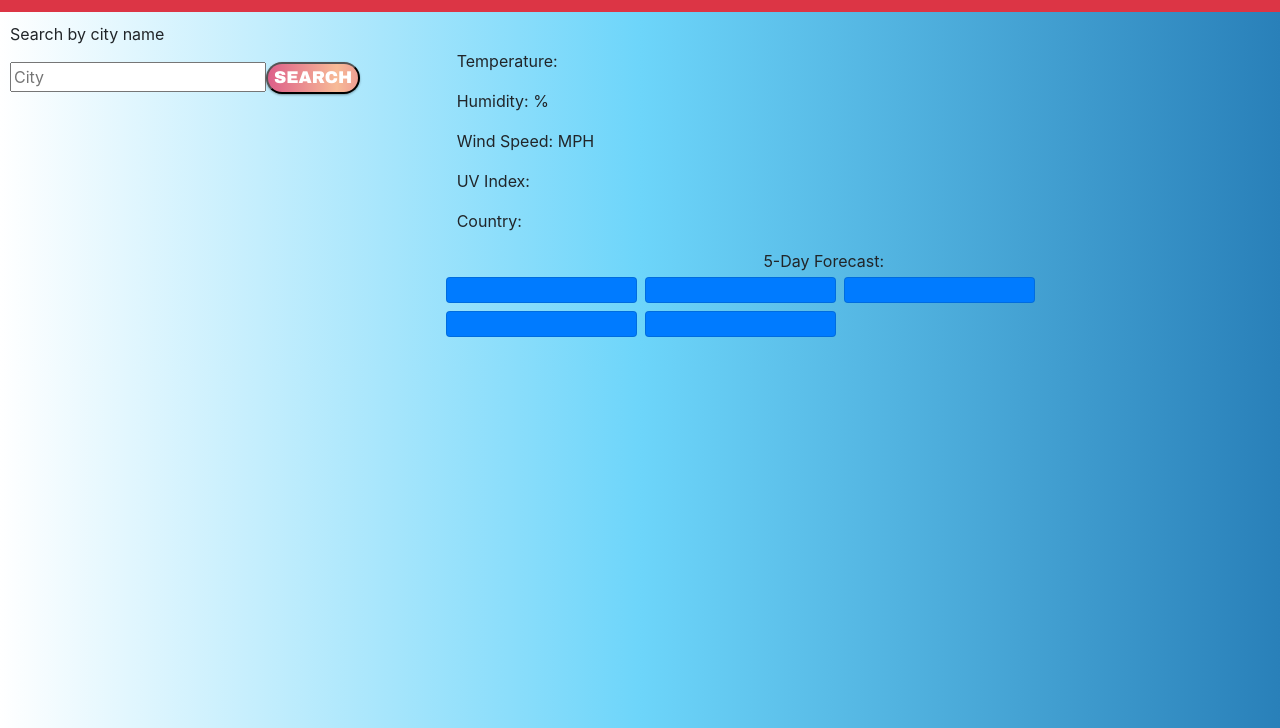
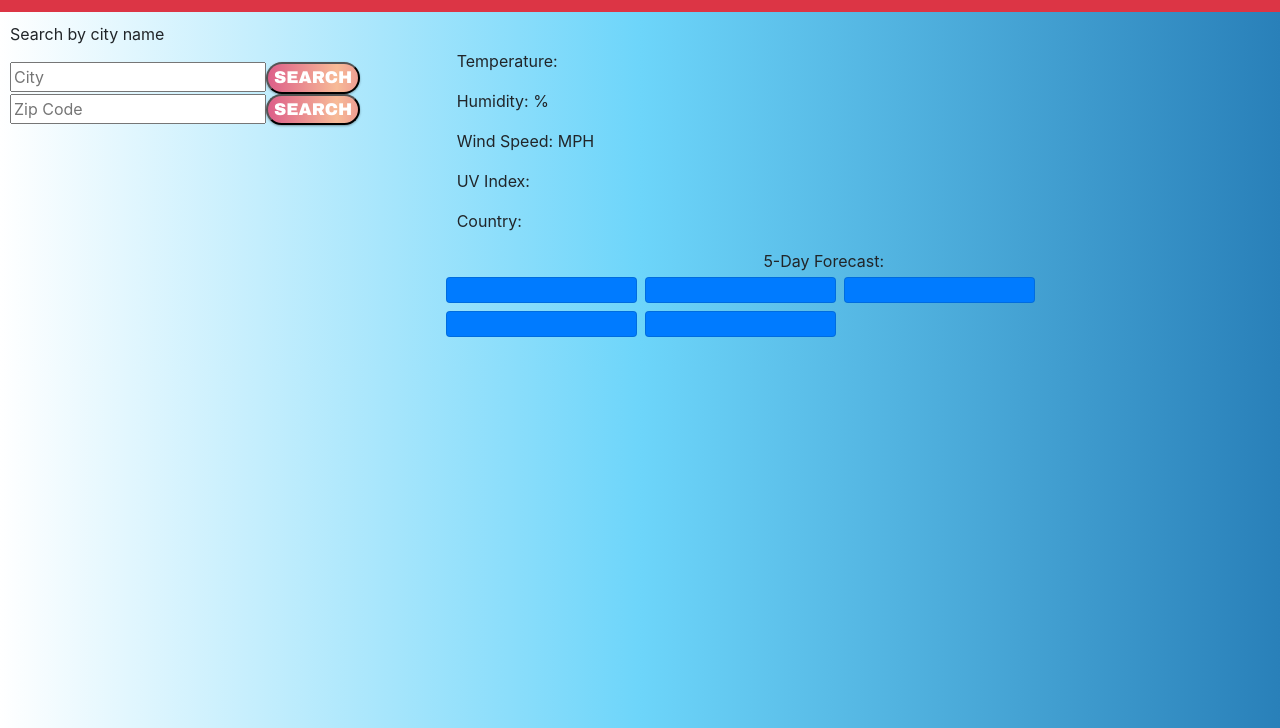
Before and after one commit to code-monkey713/weather-side, a plain HTML site: page index.html in a window 1280 px wide. Shown: the part 72-800 px from the top of the page. Drawn offline with nearby package versions, Linux system fonts and the light colour scheme.

Commit message:
added the search by zip code field and function

```diff
--- a/index.html
+++ b/index.html
@@ -22,8 +22,8 @@
           <p>Search by city name</p>
           <input id="cityText" type="text" placeholder="City"><button type="button"
             class="citybtn gradient-button gradient-button-1">Search</button><br>
-          <!-- <input id="zipText" type="text" placeholder="Zip Code"><button type="button"
-            class="zipbtn gradient-button gradient-button-1">Search</button><br> -->
+          <input id="zipText" type="text" placeholder="Zip Code"><button type="button"
+            class="zipbtn gradient-button gradient-button-1">Search</button><br>
           </form>
         </search>
         <city-list id="cities">
```
